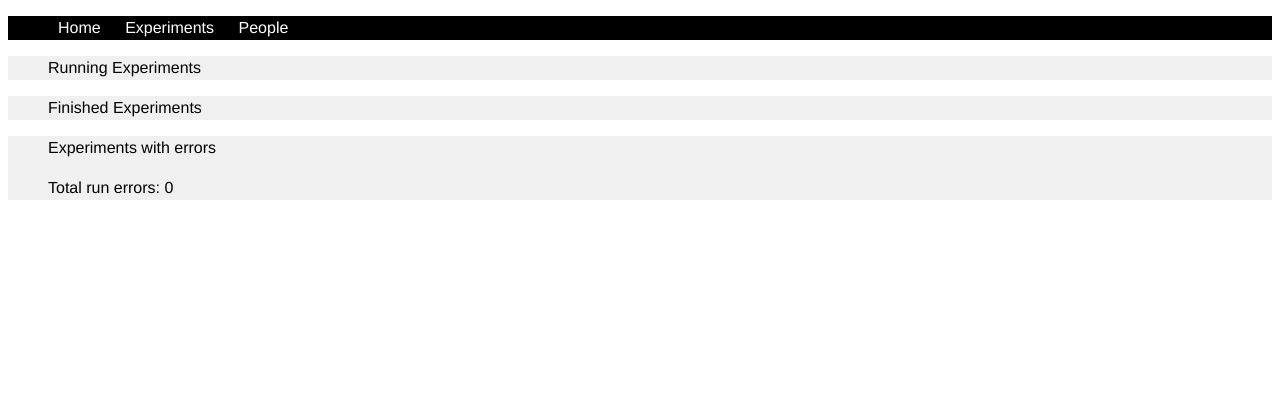
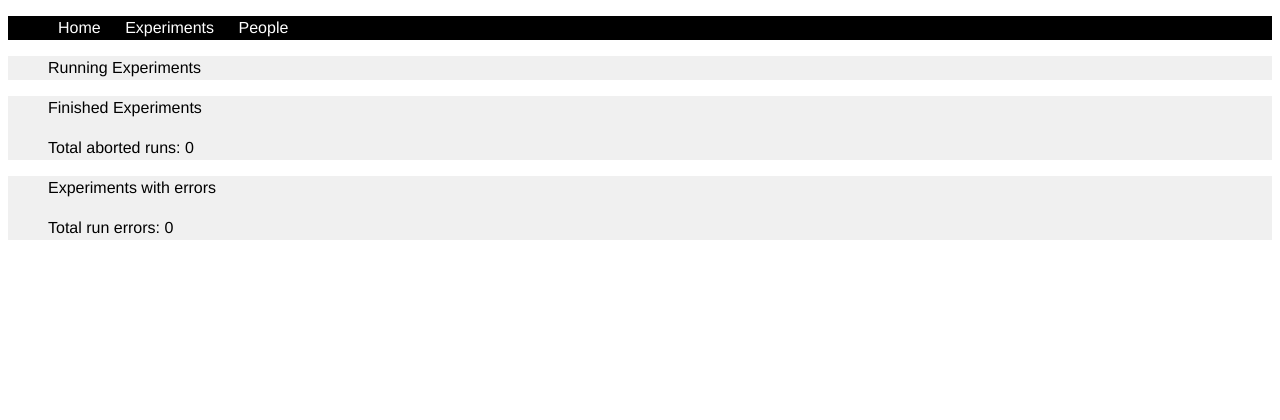
Before and after one commit to mbscg/cmipstatus, a Django app: page /cmip/list/ in a window 1280 px wide. Shown: the top 420 px of the page. Run offline with Django 3.2, Linux system fonts and the light colour scheme; the visitor is signed in with stand-in values (Sample User, id 1); data that the repository does not hold is empty; parts of the project's set-up code (start-up, migrations or seed data) failed here and were passed over.

Commit message:
introducing aborted experiments

```diff
--- a/cmipstatus/views.py
+++ b/cmipstatus/views.py
@@ -19,11 +19,10 @@ def home(request):
 def explist(request):
     experiments = list(Experiment.objects.all())
     exps_errors, total_errors = experror_util()
-    finished_exps = expfinished_util()
-    [experiments.remove(exp) for exp in exps_errors]
+    finished_exps, aborted_exps = expfinished_util()
     [experiments.remove(exp) for exp in finished_exps]
-    return render_to_response("cmipexplist.html", {'exps': experiments, 'exps_errors': exps_errors, 'total_errors':total_errors,
-                              'finished_exps':finished_exps, 'general_list':True})
+    [experiments.remove(exp) for exp in exps_errors if exp not in finished_exps]
+    return render_to_response("cmipexplist.html", {'exps': experiments, 'exps_errors': exps_errors, 'total_errors':total_errors, 'finished_exps':finished_exps, 'aborted_exps': aborted_exps, 'general_list':True})
 
 @login_required
 def peoplelist(request):
@@ -51,17 +50,20 @@ def expview_util(expname):
 
     for member in exp:
         done, total, nerrors, last_ok, current = member.get_status(tupa_data)
-        page_errors += nerrors
+        print member, done, total, nerrors, last_ok, current
         finished_prog = float(done) / float(total)
         finished_years = float(done)/12
         total_years = total/12
         run_fraction = 1. / total
-        error = not last_ok
-        #if error:
-        #    done *= -1
-        minfo = {'member':current[1].split('_',1)[-1], 'last':done, 'current':done, 'total':total, 'error':error,
-                 'total_errors':nerrors}
-        minfo['complete'] = (done == total)
+        minfo = {'member':current[1].split('_',1)[-1], 'last':done, 'current':done, 'total':total,
+                 'errors': not(nerrors == 0)}
+        minfo['aborted'] = (nerrors < 0)
+        if minfo['aborted']:
+            nerrors *= -1
+        page_errors += nerrors
+        minfo['total_errors'] = nerrors
+        minfo['error'] = not last_ok
+        minfo['complete'] = (done == total) or minfo['aborted']
         minfo['running'] = (current[0] is not None)
         minfo['prog'] = finished_prog
         if minfo['running']:
@@ -77,6 +79,7 @@ def expview_util(expname):
         minfo['finished_years'] = '%3.2f' % (minfo['prog'] * total_years)
         minfo['total_years'] = total_years
         minfo['text_total'] = "%3.2f" % (minfo['prog']*100)
+        print minfo
         runinfo.append(minfo)
     info['title'] = expname
     info['page_errors'] = page_errors
@@ -127,7 +130,7 @@ def experror_util():
         exp_info = expview_util(exp.name)
         has_error = False
         for member_info in exp_info['minfo']:
-            if member_info['error']:
+            if member_info['error'] and not member_info['aborted']:
                 has_error = True
                 total_errors += 1
         if has_error:
@@ -138,15 +141,18 @@ def experror_util():
 def expfinished_util():
     all_experiments = Experiment.objects.all()
     finished_exps = []
+    total_aborted = 0
     for exp in all_experiments:
         exp_info = expview_util(exp.name)
         is_complete = True
         for member_info in exp_info['minfo']:
             if not member_info['complete']:
                 is_complete = False
+            if member_info['aborted']:
+                total_aborted += 1
         if is_complete:
             finished_exps.append(exp)
-    return finished_exps
+    return finished_exps, total_aborted
 
 
 @login_required
--- a/templates/cmipexplist.html
+++ b/templates/cmipexplist.html
@@ -15,6 +15,7 @@ Finished Experiments
         {% for exp in finished_exps %}
             <li><a class="exp_finished_link" href="/cmip/expview/{{ exp.name }}">{{ exp.name }}</a></li>
         {% endfor %}
+        <p>Total aborted runs: {{ aborted_exps }}</p>
     </ul>
     <ul class="exp_list">
         Experiments with errors
@@ -22,6 +23,6 @@ Experiments with errors
             <li><a class="exp_error_link" href="/cmip/expview/{{exp.name}}">{{ exp.name }}</a></li>
         {% endfor %}
         <p>Total run errors: {{ total_errors }}</p>
+    </ul>
 {% endif %}
-</ul>
 {% endblock %}
```
Also changed, not shown: cmipstatus/models.py (+6 -1 lines), templates/cmipexpview.html (+11 -3 lines). Lines whose indentation alone changed are shown as unchanged.
